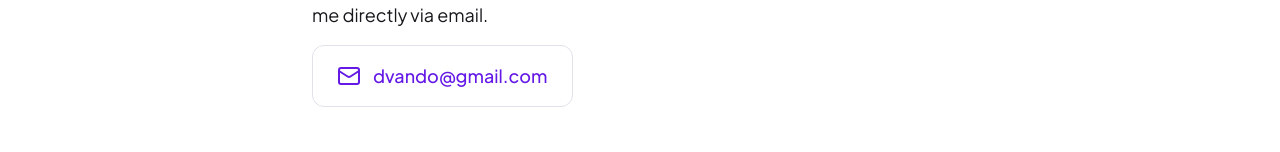
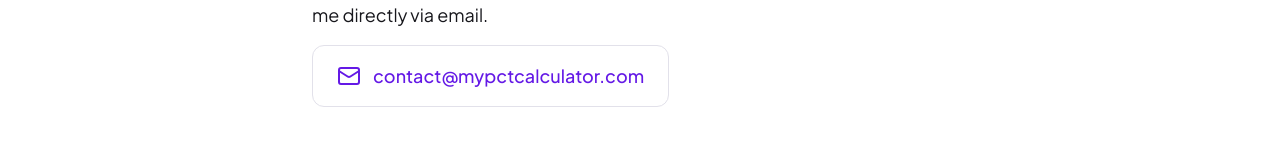
Before and after one commit to MrDVD858/MyPctCaclculator, a React (Vite) app: page /contact in a window 1280 px wide. Shown: the part 285-437 px from the top of the page. Built offline with nearby package versions, Linux system fonts and the light colour scheme.

Commit message:
Update Contact.jsx

```diff
--- a/src/pages/Contact.jsx
+++ b/src/pages/Contact.jsx
@@ -52,8 +52,8 @@ const Contact = () => {
 
             <div className="inline-flex items-center gap-3 bg-surface border border-border rounded-xl px-6 py-4 mb-12">
               <Mail className="w-6 h-6 text-primary" />
-              <a href="mailto:dvando@gmail.com" className="text-lg font-medium text-primary hover:underline">
-                dvando@gmail.com
+              <a href="mailto:contact@mypctcalculator.com" className="text-lg font-medium text-primary hover:underline">
+                contact@mypctcalculator.com
               </a>
             </div>
 
```
